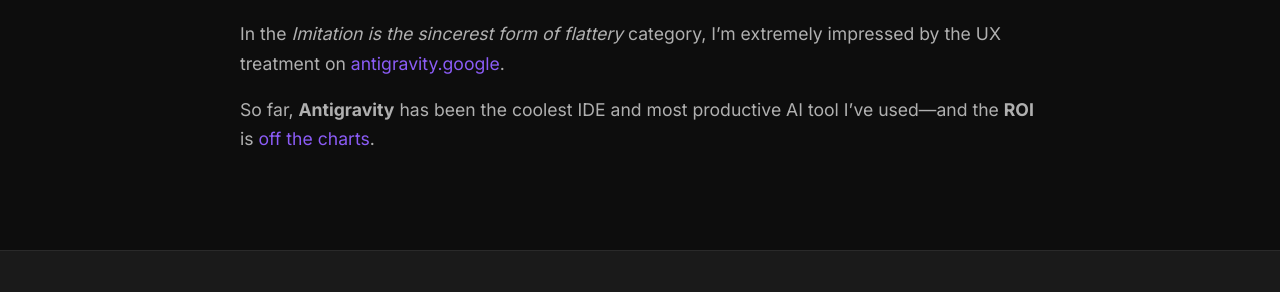
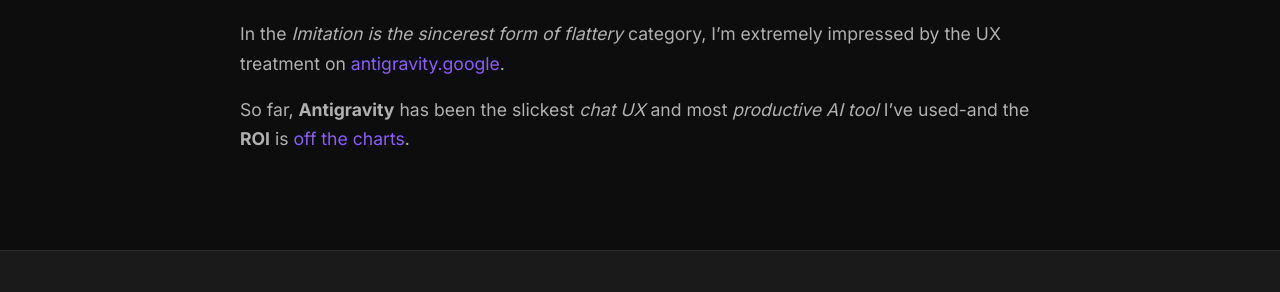
Before and after one commit to balch/balch.github.io, a Jekyll site: the page built from _posts/2025-12-14-ty-antigravity.md, in a window 1280 px wide and 900 px high, scrolled down 2062 px. Shown: the part 504-796 px from the top of the window. Built offline with Jekyll 4.4.1, drawn with Linux system fonts in a browser that asks for light colours.

Commit message:
docs: Refine Antigravity description

```diff
--- a/_posts/2025-12-14-ty-antigravity.md
+++ b/_posts/2025-12-14-ty-antigravity.md
@@ -57,4 +57,4 @@ This site contains the following features: fade-in and parallax scrolling backgr
 
 In the *Imitation is the sincerest form of flattery* category, I'm extremely impressed by the UX treatment on [antigravity.google](https://antigravity.google/).
 
-So far, **Antigravity** has been the coolest IDE and most productive AI tool I've used—and the **ROI** is [off the charts](https://antigravity.google/pricing).
+So far, **Antigravity** has been the slickest *chat UX* and most *productive AI tool* I've used-and the **ROI** is [off the charts](https://antigravity.google/pricing).
```
